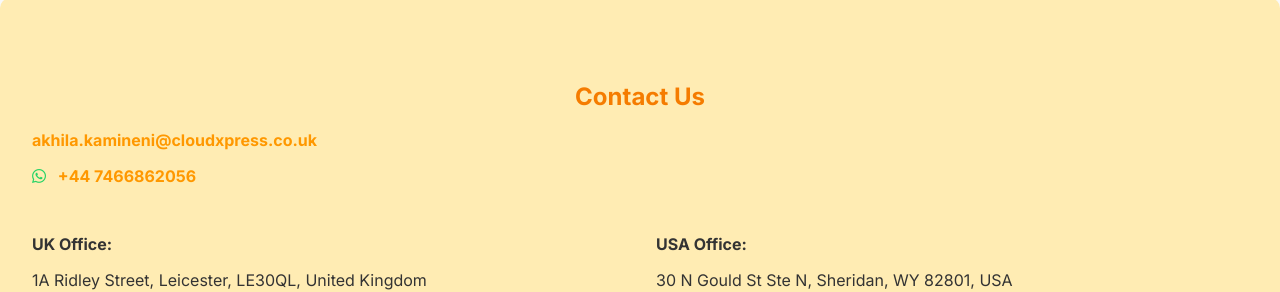
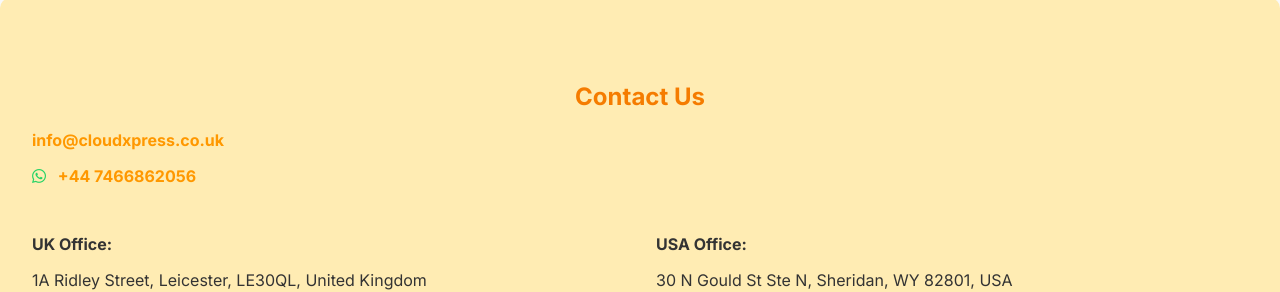
Before and after one commit to kamineni94/Cloudxpress, a website: page src/index.html in a window 1280 px wide. Shown: the part 2694-2986 px from the top of the page. Drawn offline with Linux system fonts and the light colour scheme.

Commit message:
Update index.html

```diff
--- a/src/index.html
+++ b/src/index.html
@@ -365,7 +365,7 @@
   </a>
 </p>
 
-<form action="mailto:akhila.kamineni@cloudxpress.co.uk" method="post" enctype="text/plain" style="margin-top: 1rem;">
+<form action="mailto:info@cloudxpress.co.uk" method="post" enctype="text/plain" style="margin-top: 1rem;">
   <input type="text" name="Name" placeholder="Your Name" required style="width: 100%; padding: 0.5rem; margin-bottom: 0.5rem; border-radius: 5px; border: 1px solid #ccc;">
   <input type="email" name="Email" placeholder="Your Email" required style="width: 100%; padding: 0.5rem; margin-bottom: 0.5rem; border-radius: 5px; border: 1px solid #ccc;">
   <textarea name="Message" placeholder="Your enquiry about pricing..." rows="3" required style="width: 100%; padding: 0.5rem; border-radius: 5px; border: 1px solid #ccc;"></textarea>
@@ -384,7 +384,7 @@
 
     <section id="contact">
   <h2>Contact Us</h2>
-  <p><a href="mailto:akhila.kamineni@cloudxpress.co.uk">akhila.kamineni@cloudxpress.co.uk</a></p>
+  <p><a href="mailto:info@cloudxpress.co.uk">info@cloudxpress.co.uk</a></p>
   <p>
     <a href="https://wa.me/447466862056" target="_blank">
       <i class="fab fa-whatsapp" style="color: #25D366; margin-right: 8px;"></i>
```
